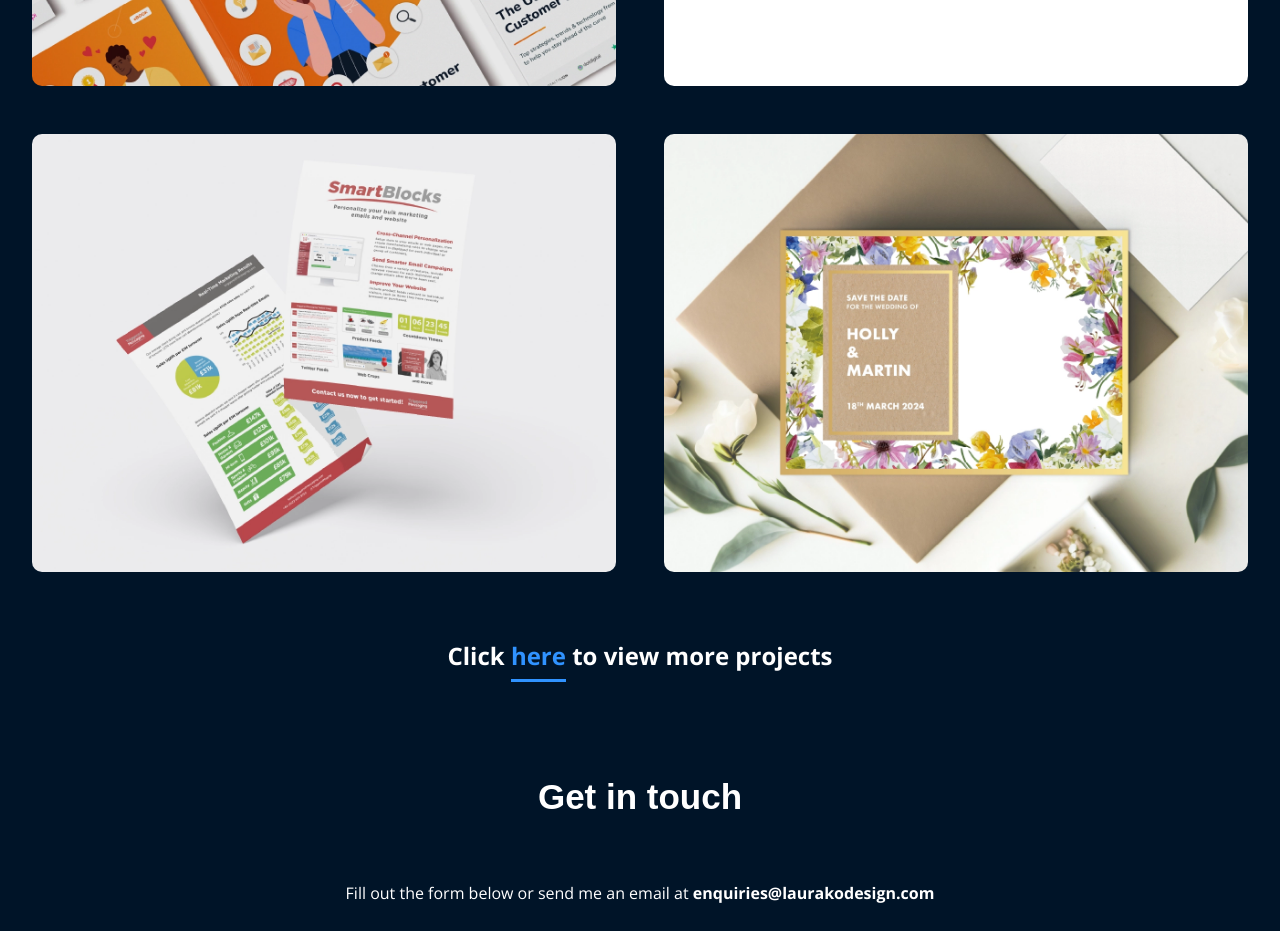
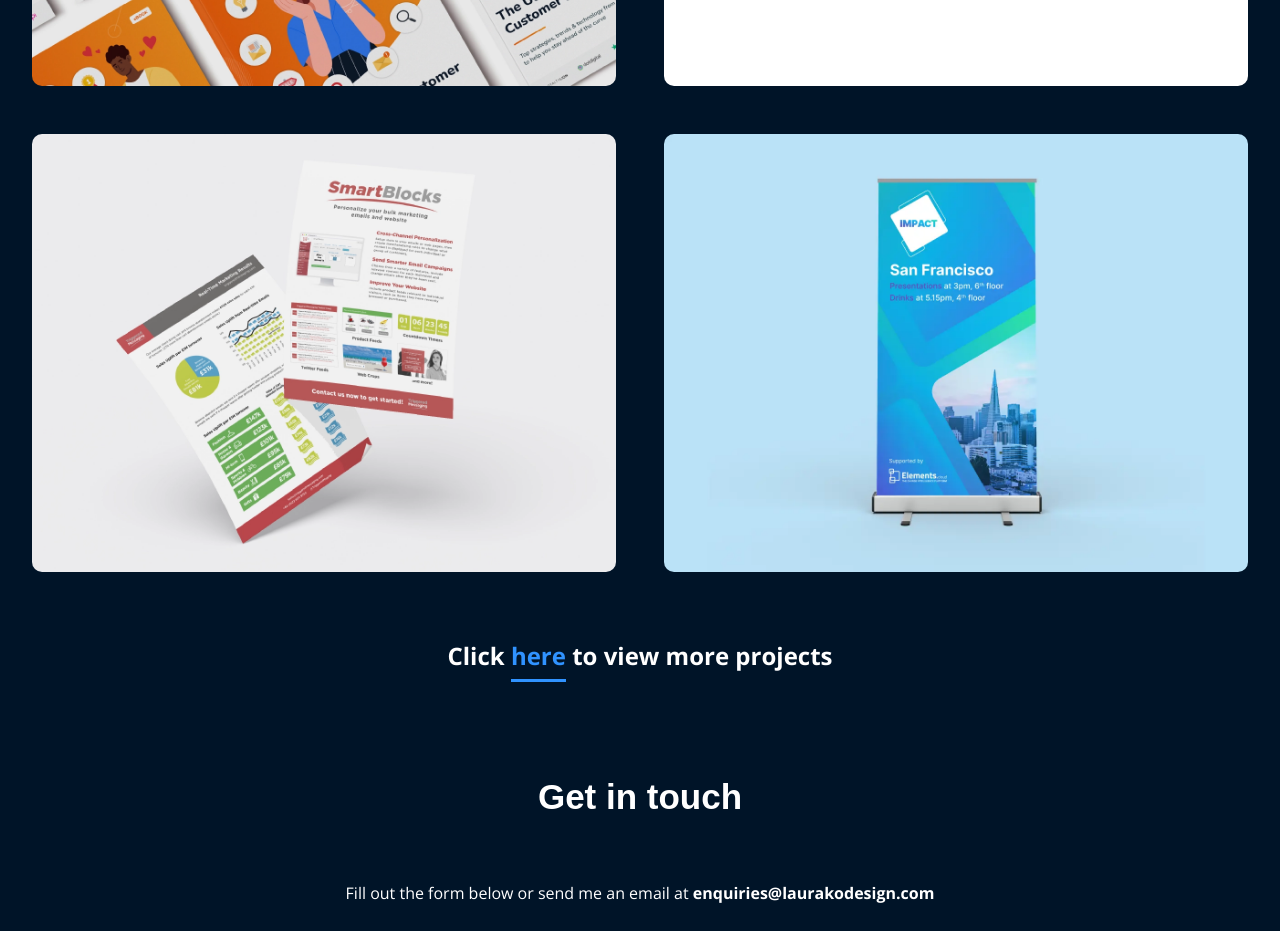
Before and after one commit to bobbydilley/laurako-staging, a plain HTML site: page index.html in a window 1280 px wide. Shown: the part 3220-4151 px from the top of the page. Drawn offline with nearby package versions, Linux system fonts and the light colour scheme; a web font is replaced by a local one.

Commit message:
Update index.html

```diff
--- a/index.html
+++ b/index.html
@@ -117,7 +117,7 @@
                     <div class="big-block"><img src="img/thumbnail-frebooks.webp"></div>
                     <div class="big-block"><img src="img/thumbnail-fr.webp"></div>
                     <div class="big-block"><img src="img/thumbnail-tm.webp"></div>
-                    <div class="big-block"><img src="img/thumbnail-more.webp"></div>
+                    <div class="big-block"><img src="img/thumbnail-more2.webp"></div>
                 </div>
 
                 <p class="sub">
```
